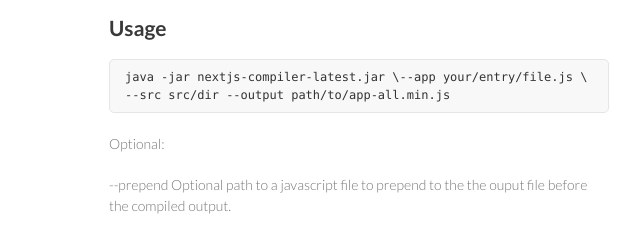
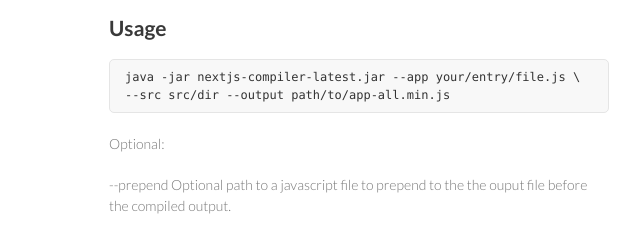
Before and after one commit to robap/nextjscompiler, a plain HTML site: page index.html in a window 1280 px wide. Shown: the part 405-638 px from the top of the page, 461-1101 px from the left. Drawn offline with Linux system fonts and the light colour scheme.

Commit message:
fixed typo in docs

```diff
--- a/index.html
+++ b/index.html
@@ -52,7 +52,7 @@ and maintained separately.</li>
 
 <h2>Usage</h2>
 
-<pre><code>java -jar nextjs-compiler-latest.jar \--app your/entry/file.js \
+<pre><code>java -jar nextjs-compiler-latest.jar --app your/entry/file.js \
 --src src/dir --output path/to/app-all.min.js
 </code></pre>
 
```
